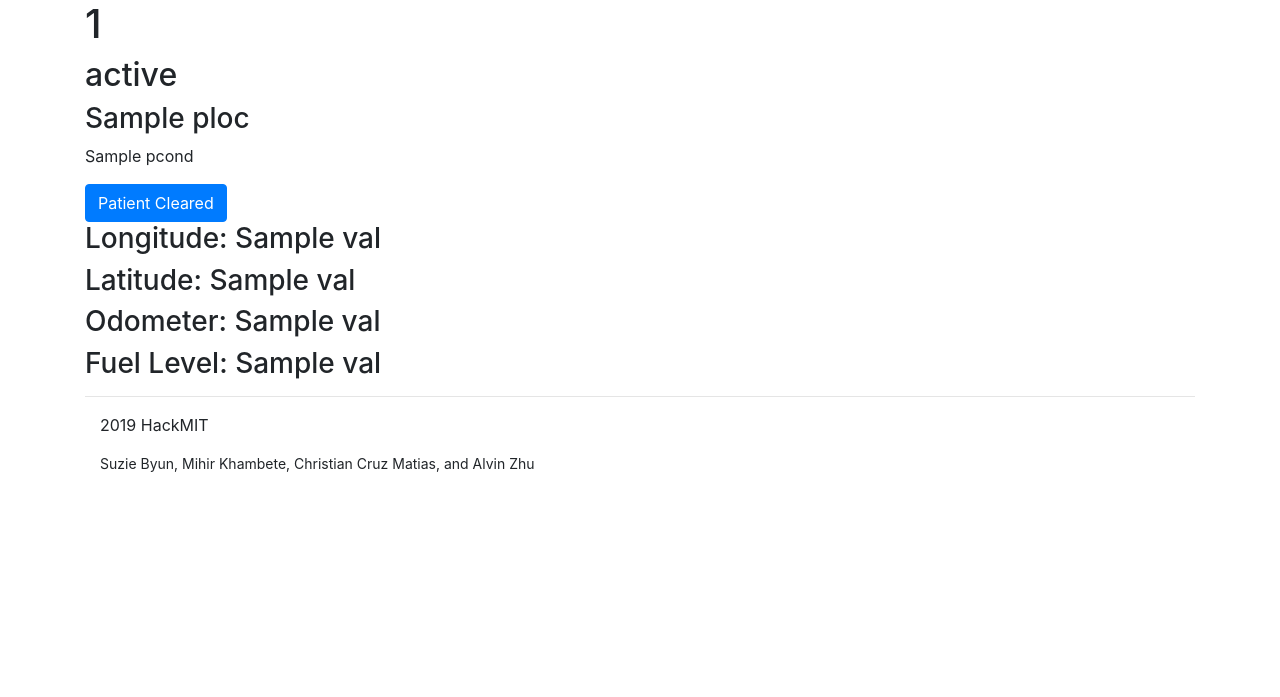
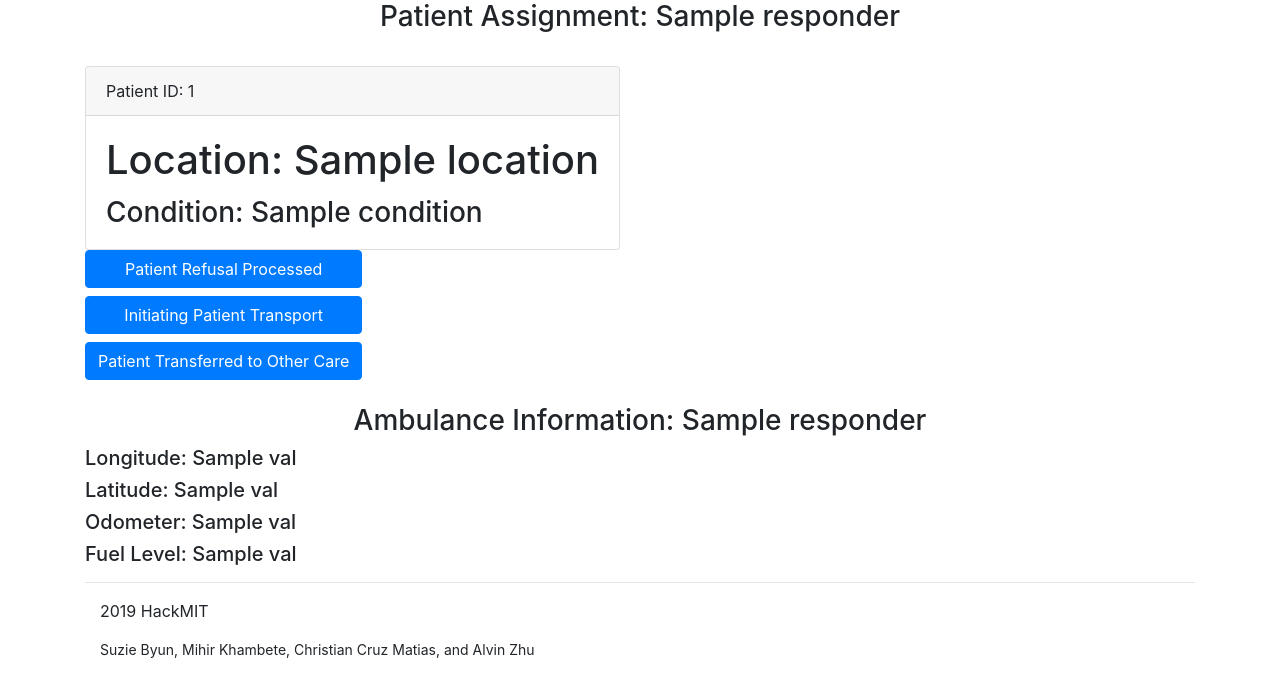
Before and after one commit to MIHIRKHAMBETE/hackmit-2019, a Flask app: template templates/responder.html in a window 1280 px wide. Shown: the part 56-753 px from the top of the page. Run offline with Flask 2, Linux system fonts and the light colour scheme; the template is opened without the code that fills it: most values are stand-ins (such as "Sample title", 1, 10 or a date in 2020); some libraries are stand-ins or nearby versions.

Commit message:
responder-specific pages set up, final buttons nonfunctional

```diff
--- a/templates/responder.html
+++ b/templates/responder.html
@@ -1,21 +1,36 @@
 {% extends "layout.html" %}
 {% block content %}
-    <h1>{{ pid }}</h1>
-    <h2>{{ pstatus }}</h2>
-    <h3>{{ ploc }}</h3>
-
-    <p>{{ pcond }}</p>
+<h3 class='text-center'>Patient Assignment: {{ responder }}</h3>
+<br>
+    <div class="card-deck">
+        <div class='card-group'>
+            <div class="card {{'text-white bg-danger' if patient.status=='R'}} {{'bg-warning' if patient.status=='Y'}} {{'bg-success' if patient.status=='G'}} {{'text-white bg-dark' if patient.status=='B'}}">
+                <div class='card-header'>
+                    Patient ID: {{ patient.id }}
+                </div>
+                <div class="card-body">
+                    <h1 class='card-title'>Location: {{ patient.location }}</h1>
+                    <h3 class="card-text">Condition: {{ patient.condition }}</h3>
+                </div>
+            </div>
+        </div>
+    </div>
 
     <form class='form-inline' method="post">
         <!-- <div class="form-group form-check">
             <input type="checkbox" class="form-check-input" id="pcleared">
             <label class="form-check-label">Patient Cleared</label>
         </div> -->
-        <button type="submit" class='btn btn-primary'>Patient Cleared</button>
+        <div class="btn-row">
+          <button type="submit" class='btn btn-primary btn-block' name="refusal" value="{{ responder.id }}">Patient Refusal Processed </button>
+          <button type="submit" class='btn btn-primary btn-block' name="transport" value="{{ responder.id }}">Initiating Patient Transport</button>
+          <button type="submit" class='btn btn-primary btn-block' name="transfer" value="{{ responder.id }}">Patient Transferred to Other Care</button>
+        </div>
     </form>
-
-    <h3>Longitude: {{ vals[0] }}</h3>
-    <h3>Latitude: {{ vals[1] }}</h3>
-    <h3>Odometer: {{ vals[2] }}</h3>
-    <h3>Fuel Level: {{ vals[3] }}</h3>
+    <br>
+<h3 class='text-center'>Ambulance Information: {{ responder }}</h3>
+    <h5>Longitude: {{ vals[0] }}</h5>
+    <h5>Latitude: {{ vals[1] }}</h5>
+    <h5>Odometer: {{ vals[2] }}</h5>
+    <h5>Fuel Level: {{ vals[3] }}</h5>
 {% endblock %}
--- a/templates/triager.html
+++ b/templates/triager.html
@@ -1,6 +1,6 @@
 {% extends "layout.html" %}
 {% block content %}
-    <h1>Triager View</h1>
+    <h1>Triage</h1>
     <br>
     <div class="card-deck">
         <div class='card-group'>
@@ -14,7 +14,7 @@
         </div>
     </div>
 
-
+    <br>
     <a href='/patientadd'><button type="button" class="btn btn-primary">Add Patient</button></a>
 
     <!-- Optional JavaScript -->
```
Also changed, not shown: firstpass.py (+26 -10 lines), templates/responderlist.html (added, +14 -0 lines).
